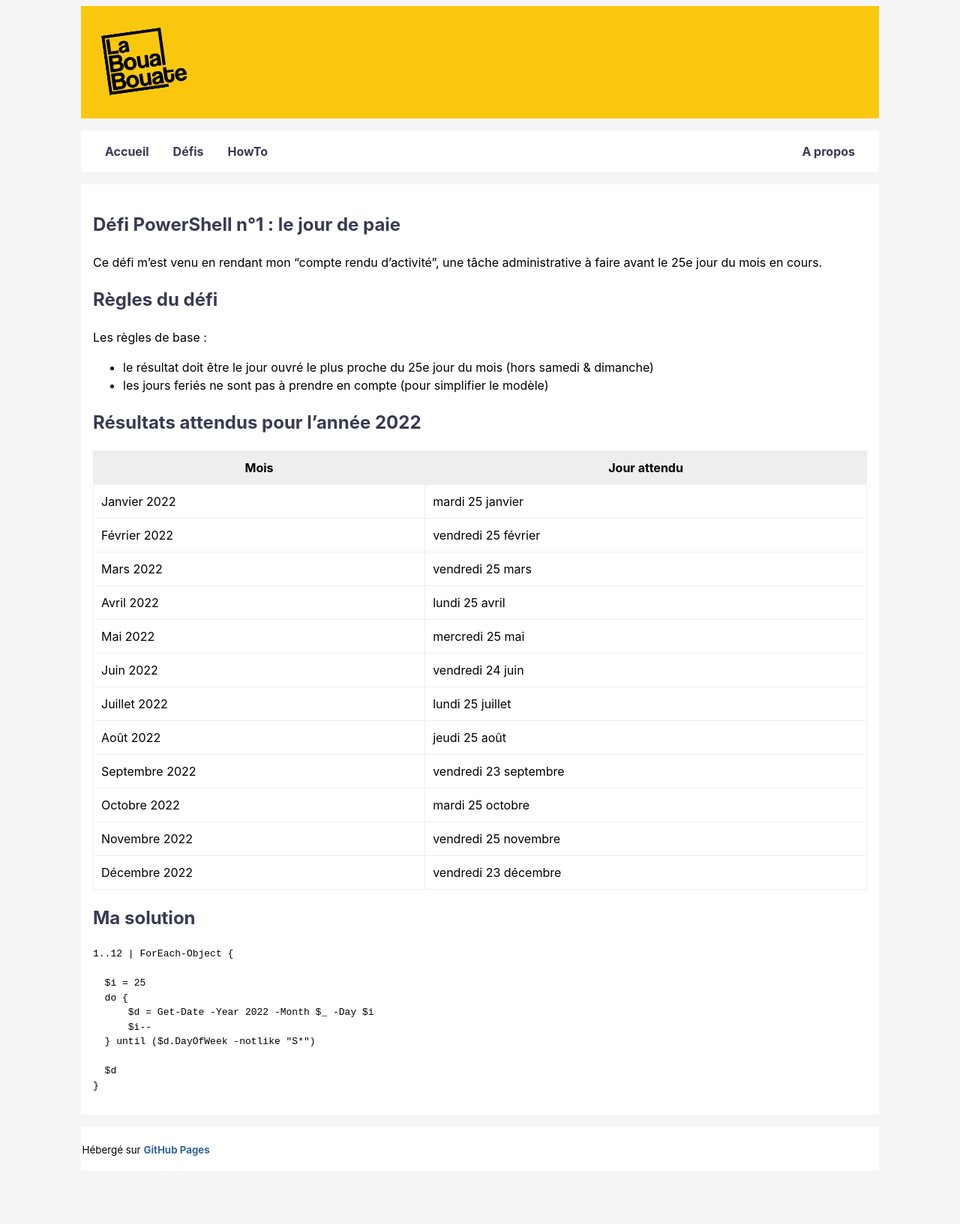
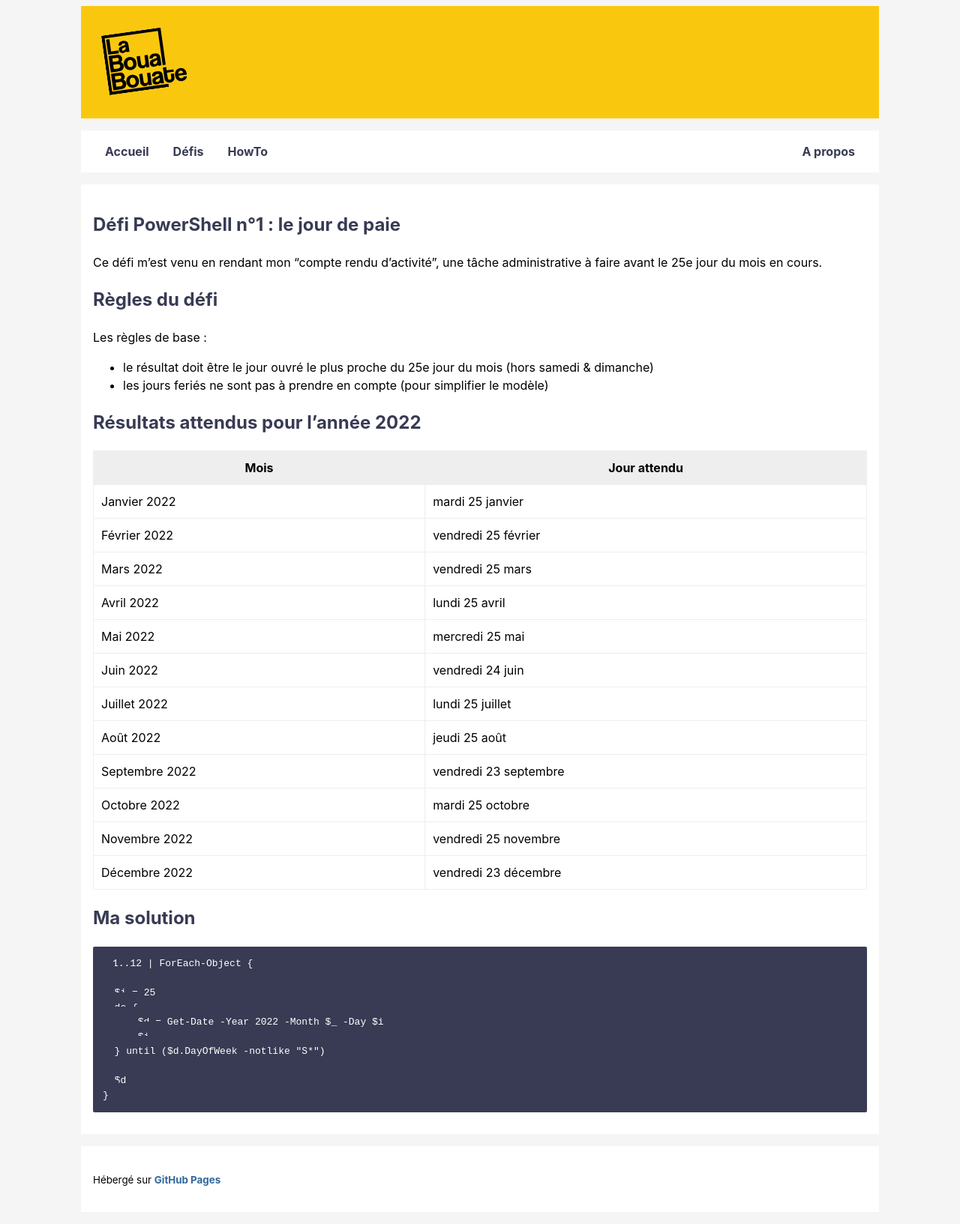
Before and after one commit to leobouard/leobouard.github.io, a Jekyll site: the page built from powershell/challenges/1_jour-de-paie.md, in a window 1280 px wide. Shown: the whole page at 75% size. Built offline with Jekyll 4.4.1, drawn with Linux system fonts in a browser that asks for light colours; our own code applies the rules of GitHub Pages for plain Markdown files; before the commit the page ends 1578 px from its top, so only the background shows below that.

Commit message:
Update style.scss

```diff
--- a/assets/css/style.scss
+++ b/assets/css/style.scss
@@ -121,6 +121,16 @@ section {
         width: 100%;
     }
 
+    /* --- CODE --- */
+
+    pre, code {
+        background-color: #383b53;
+        color: #fff;
+        border: none;
+        border-radius: 2px;
+        padding: 1em;
+    }
+
     /* --- TABLES --- */
 
     table, td, tr, th {
@@ -145,7 +155,7 @@ footer {
     background-color: #fff;
     margin-top: 1em;
     margin-bottom: 1em;
-    padding: 0.1em;
+    padding: 1em;
 }
 
 /* Links */
```
